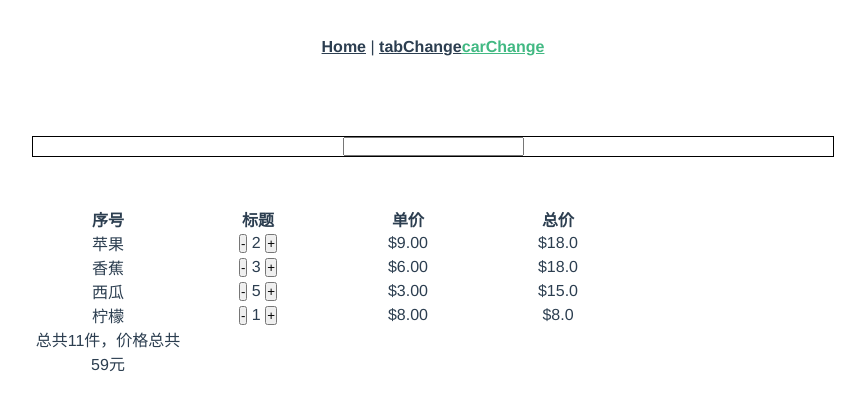
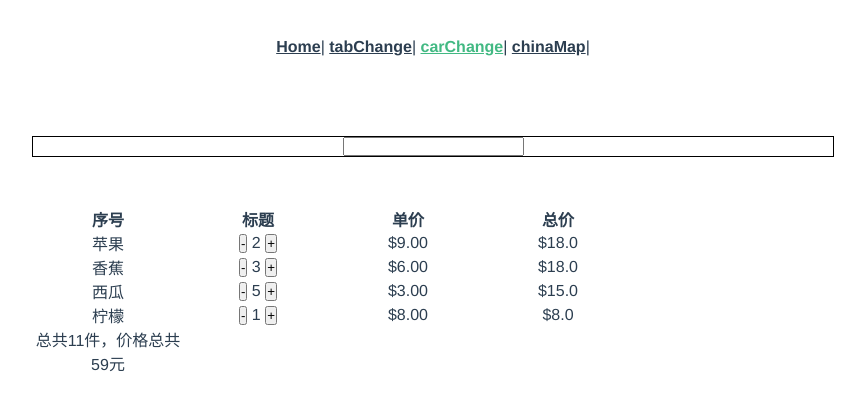
Before and after one commit to sosocoder/business-process, a Vue app: page /#/carChange in a window 1280 px wide. Shown: the top 410 px of the page, without its empty margins (207-1072 px from the left). Built offline with nearby package versions, Linux system fonts and the light colour scheme.

Commit message:
commit chinaMap

```diff
--- a/package.json
+++ b/package.json
@@ -8,6 +8,7 @@
   },
   "dependencies": {
     "core-js": "^3.6.5",
+    "echarts": "^4.8.0",
     "vue": "^2.6.11",
     "vue-router": "^3.2.0",
     "vuex": "^3.4.0"
--- a/src/App.vue
+++ b/src/App.vue
@@ -1,9 +1,10 @@
 <template>
   <div id="app">
     <div id="nav">
-      <router-link to="/">Home</router-link> |
-      <router-link to="/tabChange">tabChange</router-link>
-      <router-link to="/carChange">carChange</router-link>
+      <router-link to="/">Home</router-link>|
+      <router-link to="/tabChange">tabChange</router-link>|
+      <router-link to="/carChange">carChange</router-link>|
+      <router-link to="/chinaMap">chinaMap</router-link>|
     </div>
     <router-view/>
   </div>
--- a/src/main.js
+++ b/src/main.js
@@ -2,6 +2,8 @@ import Vue from 'vue'
 import App from './App.vue'
 import router from './router'
 import store from './store'
+import echarts from "echarts"
+Vue.prototype.$echarts= echarts
 
 Vue.config.productionTip = false
 
--- a/src/router/index.js
+++ b/src/router/index.js
@@ -19,6 +19,11 @@ Vue.use(VueRouter)
     path: '/carChange',
     name: 'carChange',
     component: () => import ('../views/carChange.vue')
+  },
+  {
+    path: '/chinaMap',
+    name: 'chinaMap',
+    component: () => import ('../views/chinaMap.vue')
   }
 ]
 
--- /dev/null
+++ b/src/views/chinaMap.vue
@@ -0,0 +1,71 @@
+<template>
+  <div>
+      <div id="main" ref="echarts" style="width: 700px;height:500px;margin:0 auto"></div>
+  </div>
+
+
+</template>
+
+<script>
+import echarts from "echarts"
+import 'echarts/map/js/china'
+export default {
+  data() {
+    return {};
+  },
+  methods: {
+    init() {
+    //使用传统dom操作
+    //   var myChart = echarts.init(document.getElementById("main"));
+    // 使用vue中的ref属性操作
+    var myChart = echarts.init(this.$refs.echarts)
+      // 指定图表的配置项和数据
+      var option = {
+
+        series: [
+          {
+            type:'map',
+            map:'china',
+            data:[
+                {
+                    name:"北京",
+                    value:1000
+                },
+                {
+                    name:"上海",
+                    value:500
+                }
+            ],
+            label:{
+                show:true,
+                color:'red',
+                fontSize:12
+            },
+            itemStyle:{
+                borderColor:'green'
+
+            },
+            zoom:1.3,
+            emphasis:{
+                label:{
+                show:true,
+                color:'blue',
+                fontSize:18
+            },
+            itemStyle:{
+                borderColor:'bule'
+
+            },
+            }
+          },
+        ],
+      };
+      // 使用刚指定的配置项和数据显示图表。
+      myChart.setOption(option);
+    },
+  },
+  mounted() {
+    this.init();
+  },
+};
+</script>
```
Also changed, not shown: 1 other file (tests, documents, lock files or other folders).
